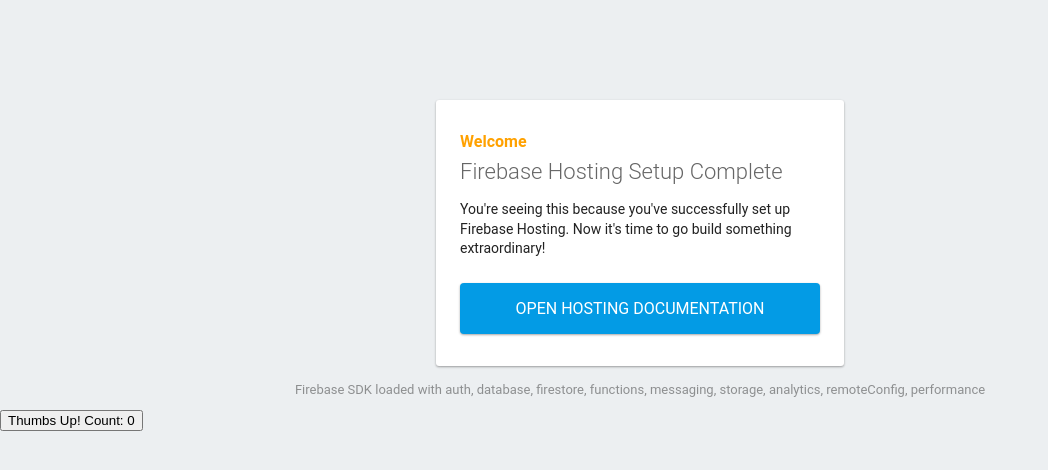
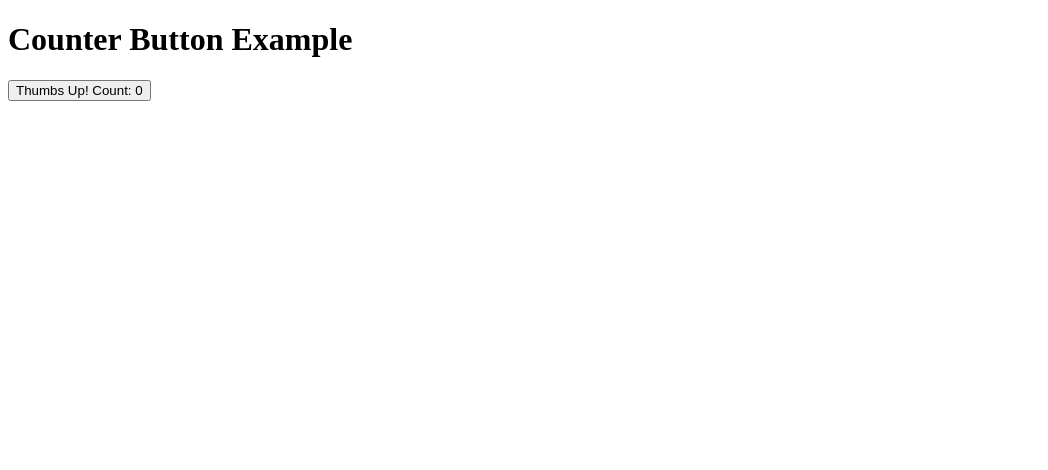
Before and after one commit to HA-Kodes/HA-Kodes, a website: page public/index.html in a window 1280 px wide. Shown: the whole page, without its empty margins (0-1048 px from the left). Drawn offline with Linux system fonts and the light colour scheme; some packages are replaced by stand-ins of ours.

Commit message:
Update index.html
simplify to focus solely on count Button

```diff
--- a/public/index.html
+++ b/public/index.html
@@ -3,122 +3,12 @@
 <head>
   <meta charset="UTF-8">
   <meta name="viewport" content="width=device-width, initial-scale=1.0">
-  <title>Counter Button</title>
-  <!-- update the version number as needed -->
-  <script defer src="/__/firebase/11.1.0/firebase-app-compat.js"></script>
-  <!-- include only the Firebase features as you need -->
-  <script defer src="/__/firebase/11.1.0/firebase-auth-compat.js"></script>
-  <script defer src="/__/firebase/11.1.0/firebase-database-compat.js"></script>
-  <script defer src="/__/firebase/11.1.0/firebase-firestore-compat.js"></script>
-  <script defer src="/__/firebase/11.1.0/firebase-functions-compat.js"></script>
-  <script defer src="/__/firebase/11.1.0/firebase-messaging-compat.js"></script>
-  <script defer src="/__/firebase/11.1.0/firebase-storage-compat.js"></script>
-  <script defer src="/__/firebase/11.1.0/firebase-analytics-compat.js"></script>
-  <script defer src="/__/firebase/11.1.0/firebase-remote-config-compat.js"></script>
-  <script defer src="/__/firebase/11.1.0/firebase-performance-compat.js"></script>
-  <!-- initialize the SDK after all desired features are loaded, set useEmulator to false
-       to avoid connecting the SDK to running emulators -->
-  <script defer src="/__/firebase/init.js?useEmulator=true"></script>
-
-  <style media="screen">
-    body {
-      background: #ECEFF1;
-      color: rgba(0,0,0,0.87);
-      font-family: Roboto, Helvetica, Arial, sans-serif;
-      margin: 0;
-      padding: 0;
-    }
-    #message {
-      background: white;
-      max-width: 360px;
-      margin: 100px auto 16px;
-      padding: 32px 24px;
-      border-radius: 3px;
-    }
-    #message h2 {
-      color: #ffa100;
-      font-weight: bold;
-      font-size: 16px;
-      margin: 0 0 8px;
-    }
-    #message h1 {
-      font-size: 22px;
-      font-weight: 300;
-      color: rgba(0,0,0,0.6);
-      margin: 0 0 16px;
-    }
-    #message p {
-      line-height: 140%;
-      margin: 16px 0 24px;
-      font-size: 14px;
-    }
-    #message a {
-      display: block;
-      text-align: center;
-      background: #039be5;
-      text-transform: uppercase;
-      text-decoration: none;
-      color: white;
-      padding: 16px;
-      border-radius: 4px;
-    }
-    #message, #message a {
-      box-shadow: 0 1px 3px rgba(0,0,0,0.12), 0 1px 2px rgba(0,0,0,0.24);
-    }
-    #load {
-      color: rgba(0,0,0,0.4);
-      text-align: center;
-      font-size: 13px;
-    }
-    @media (max-width: 600px) {
-      body, #message {
-        margin-top: 0;
-        background: white;
-        box-shadow: none;
-      }
-      body {
-        border-top: 16px solid #ffa100;
-      }
-    }
-  </style>
+  <title>Counter Button Test</title>
 </head>
 <body>
-  <div id="message">
-    <h2>Welcome</h2>
-    <h1>Firebase Hosting Setup Complete</h1>
-    <p>You're seeing this because you've successfully set up Firebase Hosting. Now it's time to go build something extraordinary!</p>
-    <a target="_blank" href="https://firebase.google.com/docs/hosting/">Open Hosting Documentation</a>
-  </div>
-  <p id="load">Firebase SDK Loading&hellip;</p>
+  <h1>Counter Button Example</h1>
+  <button id="counterButton">Thumbs Up! Count: 0</button>
 
-  <script>
-    document.addEventListener('DOMContentLoaded', function() {
-      const loadEl = document.querySelector('#load');
-      try {
-        let app = firebase.app();
-        let features = [
-          'auth',
-          'database',
-          'firestore',
-          'functions',
-          'messaging',
-          'storage',
-          'analytics',
-          'remoteConfig',
-          'performance',
-        ].filter(feature => typeof app[feature] === 'function');
-        loadEl.textContent = `Firebase SDK loaded with ${features.join(', ')}`;
-      } catch (e) {
-        console.error(e);
-        loadEl.textContent = 'Error loading the Firebase SDK, check the console.';
-      }
-    });
-  </script>
-
-  <!-- Counter Button Implementation -->
-  <div id="counter">
-    <button id="counterButton">Thumbs Up! Count: 0</button>
-  </div>
   <script>
     document.addEventListener('DOMContentLoaded', () => {
       let count = 0;
```
